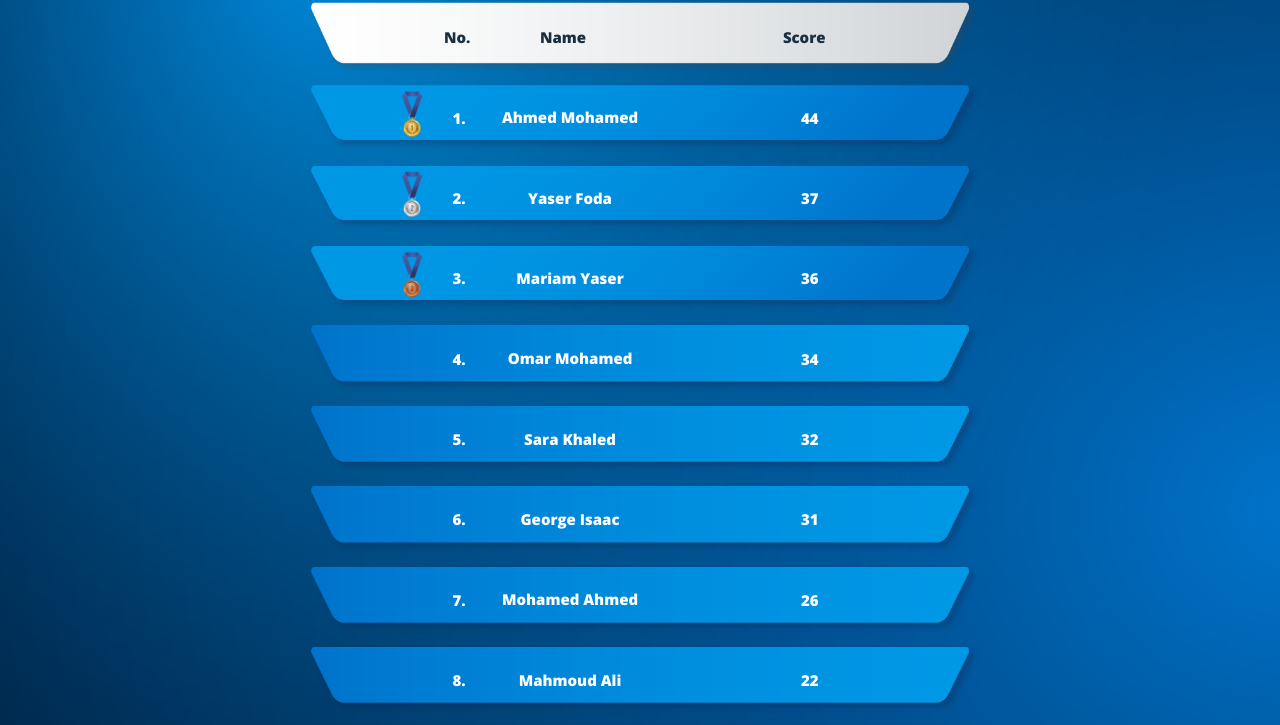
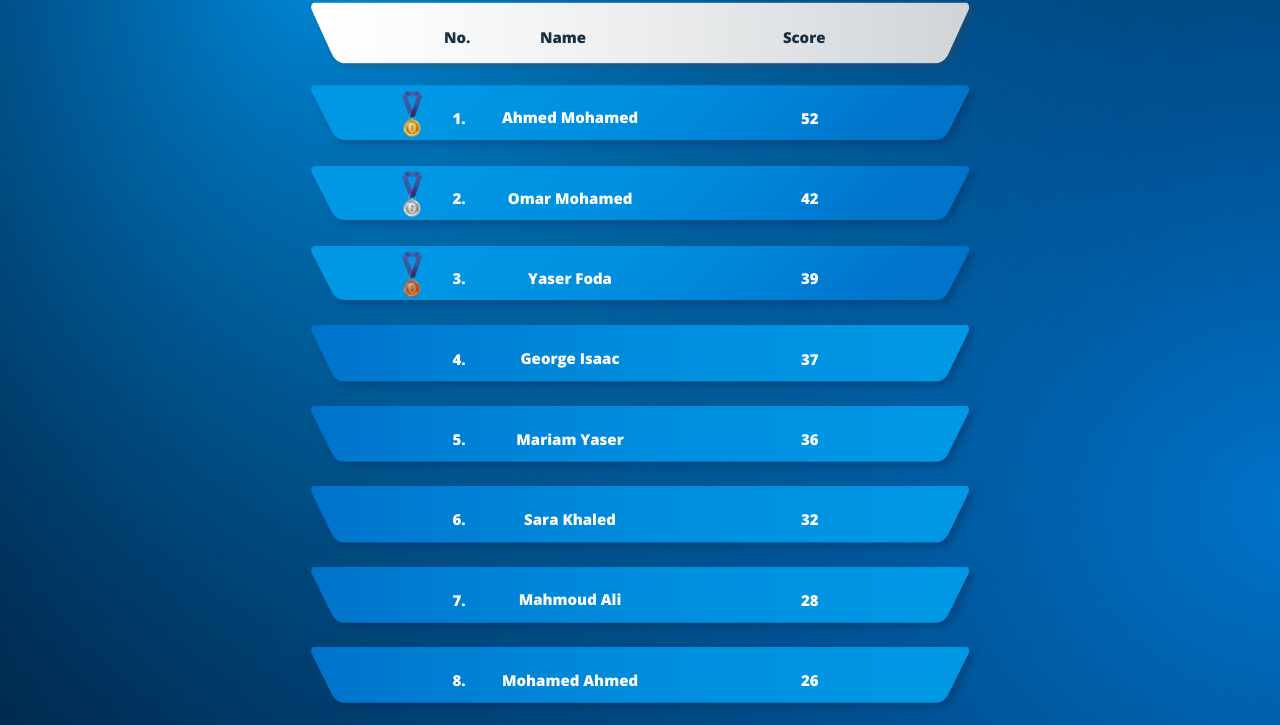
Before and after one commit to Alaa-Khabeer/scoreboard-demo, a plain HTML site: page index.html in a window 1280 px wide. Shown: the part 223-948 px from the top of the page. Drawn offline with nearby package versions, Linux system fonts and the light colour scheme; a web font is replaced by a local one.

Commit message:
New Scores '4'

```diff
--- a/index.html
+++ b/index.html
@@ -35,56 +35,56 @@
         <img src="images/1st.png" alt="1st" width="34" class="medal" />
         <span class="Oleft">1.</span>
         <span class="Ocentered">Ahmed Mohamed</span>
-        <span class="Oright">44</span>
+        <span class="Oright">52</span>
     </div>
 
     <div class="order">
         <img src="images/first3.png" style="width:100%;" />
         <img src="images/2ed.png" alt="2ed" width="34" class="medal" />
         <span class="Oleft">2.</span>
-        <span class="Ocentered">Yaser Foda</span>
-        <span class="Oright">37</span>
+        <span class="Ocentered">Omar Mohamed</span>
+        <span class="Oright">42</span>
 
     </div>
     <div class="order">
         <img src="images/first3.png" style="width:100%;" />
         <img src="images/3rd.png" alt="3rd" width="34" class="medal" />
         <span class="Oleft">3.</span>
-        <span class="Ocentered">Mariam Yaser</span>
-        <span class="Oright">36</span>
+        <span class="Ocentered">Yaser Foda</span>
+        <span class="Oright">39</span>
     </div>
     <div class="order">
         <img src="images/remain.png" style="width:100%;" />
         <span class="Oleft">4.</span>
-        <span class="Ocentered">Omar Mohamed</span>
-        <span class="Oright">34</span>
+        <span class="Ocentered">George Isaac</span>
+        <span class="Oright">37</span>
     </div>
 
     <!--باقي الاسماء-->
     <div class="order">
         <img src="images/remain.png" style="width:100%;" />
         <span class="Oleft">5.</span>
-        <span class="Ocentered">Sara Khaled</span>
-        <span class="Oright">32</span>
+        <span class="Ocentered">Mariam Yaser</span>
+        <span class="Oright">36</span>
     </div>
 
     <div class="order">
         <img src="images/remain.png" style="width:100%;" />
         <span class="Oleft">6.</span>
-        <span class="Ocentered">George Isaac</span>
-        <span class="Oright">31</span>
+        <span class="Ocentered">Sara Khaled</span>
+        <span class="Oright">32</span>
     </div>
     <div class="order">
         <img src="images/remain.png" style="width:100%;" />
         <span class="Oleft">7.</span>
-        <span class="Ocentered">Mohamed Ahmed</span>
-        <span class="Oright">26</span>
+        <span class="Ocentered">Mahmoud Ali</span>
+        <span class="Oright">28</span>
     </div>
     <div class="order">
         <img src="images/remain.png" style="width:100%;" />
         <span class="Oleft">8.</span>
-        <span class="Ocentered">Mahmoud Ali</span>
-        <span class="Oright">22</span>
+        <span class="Ocentered">Mohamed Ahmed</span>
+        <span class="Oright">26</span>
     </div>
     <div class="order">
         <img src="images/remain.png" style="width:100%;" />
```
